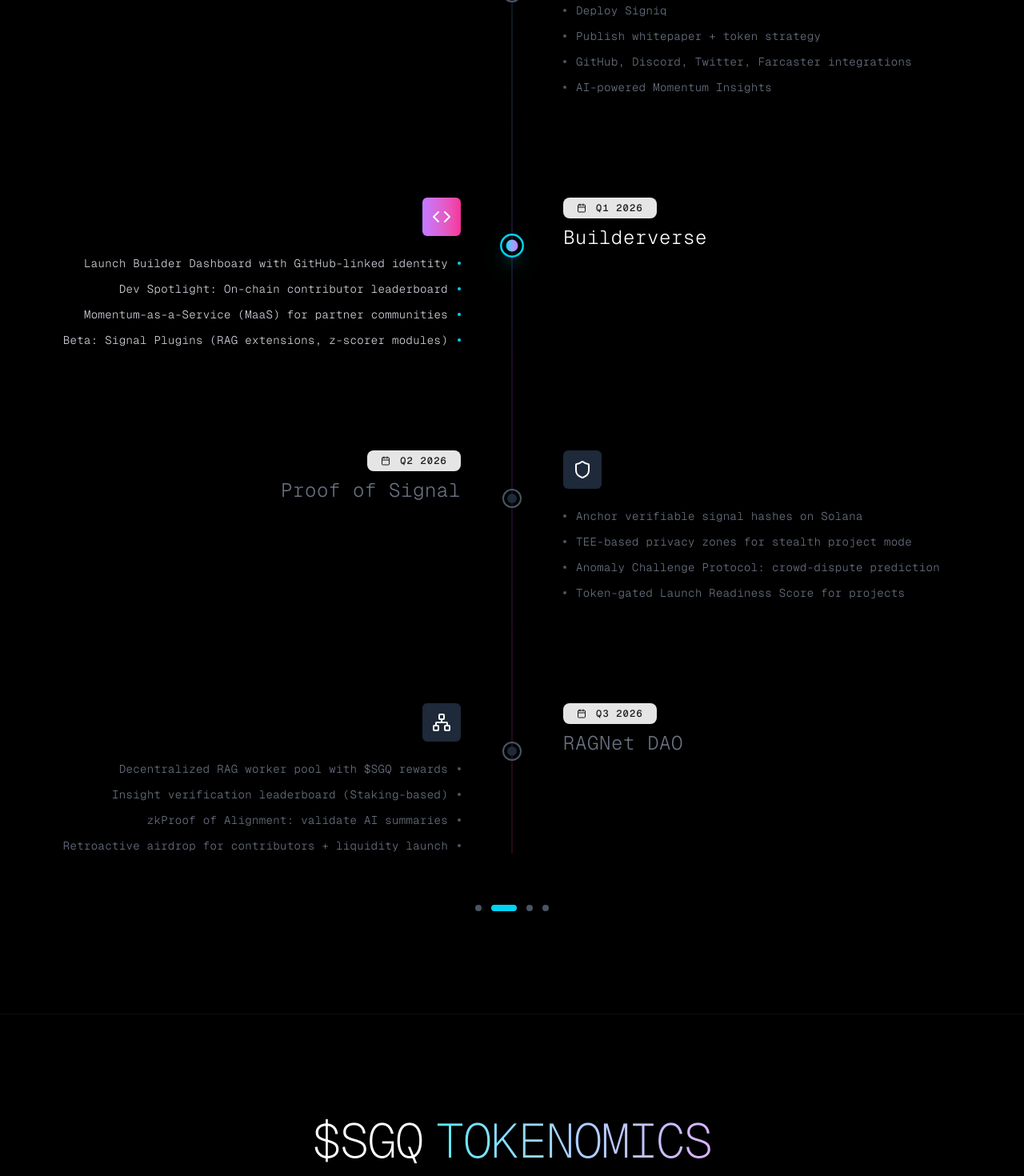
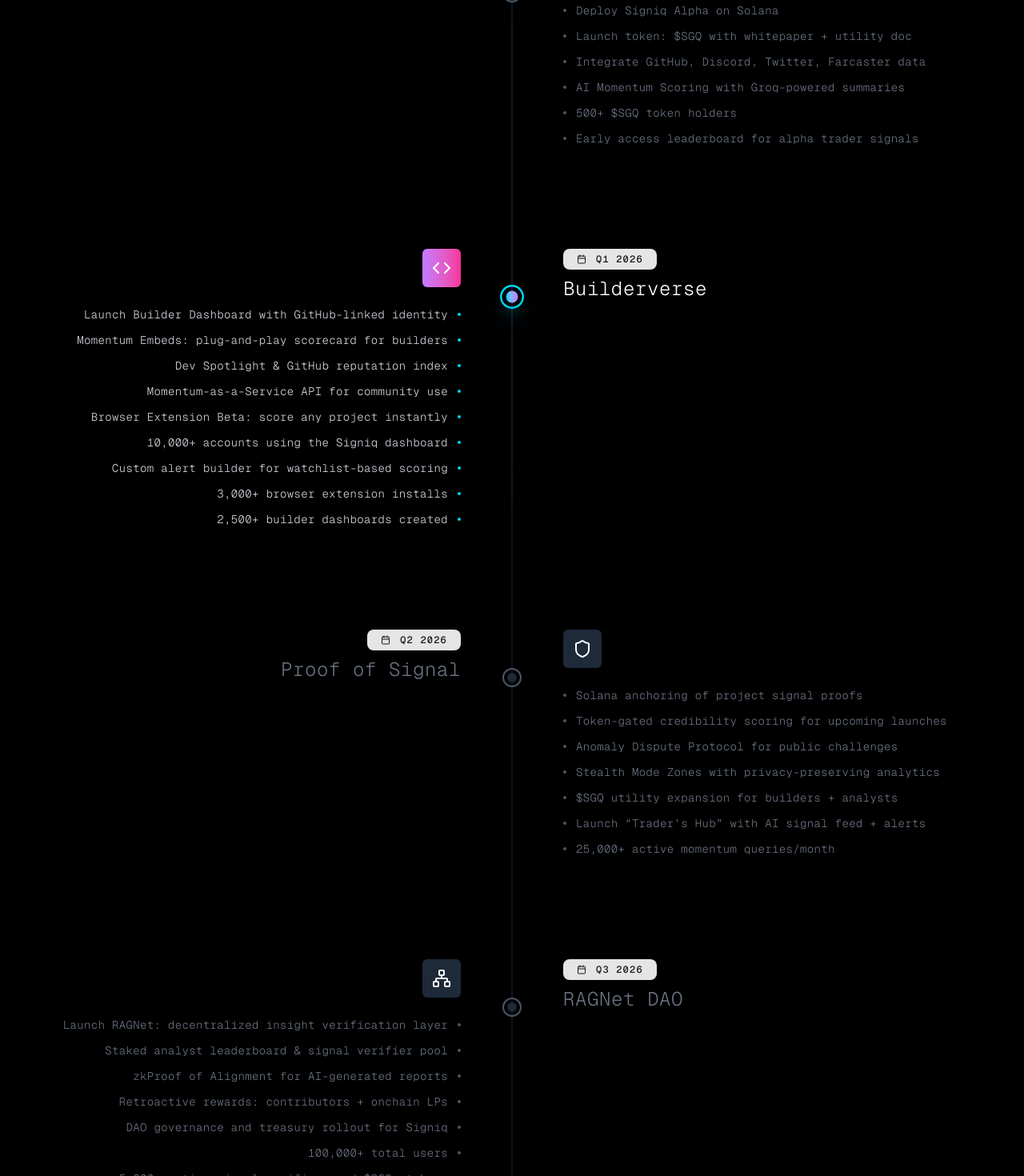
Before and after one commit to Shivansh-22866/unmilaankr, a Next.js app: page / in a window 1280 px wide. Shown: the part 4520-5990 px from the top of the page at 80% size. Built offline with nearby package versions, Linux system fonts and the light colour scheme.

Commit message:
Discord bot + roadmap integration

```diff
--- a/app/components/Dashboard.tsx
+++ b/app/components/Dashboard.tsx
@@ -429,7 +429,7 @@
                   />
                   <p className="text-xs text-gray-500 font-mono">
                     <a
-                      href="https://discord.com/oauth2/authorize?client_id=1381346538961506524"
+                      href="https://discord.com/oauth2/authorize?client_id=1381346538961506524&permissions=274877987840&integration_type=0&scope=bot+applications.commands"
                       target="_blank"
                       rel="noopener noreferrer"
                       className="text-cyan-400 hover:text-cyan-300 underline"
--- a/app/components/landing-page.tsx
+++ b/app/components/landing-page.tsx
@@ -240,10 +240,12 @@
     icon: <Rocket className="w-6 h-6" />,
     gradient: "from-cyan-400 to-blue-500",
     milestones: [
-        "Deploy Signiq",
-        "Publish whitepaper + token strategy",
-        "GitHub, Discord, Twitter, Farcaster integrations",
-        "AI-powered Momentum Insights",
+      "Deploy Signiq Alpha on Solana",
+      "Launch token: $SGQ with whitepaper + utility doc",
+      "Integrate GitHub, Discord, Twitter, Farcaster data",
+      "AI Momentum Scoring with Groq-powered summaries",
+      "500+ $SGQ token holders",
+      "Early access leaderboard for alpha trader signals"
     ],
   },
   {
@@ -253,9 +255,14 @@
     gradient: "from-purple-400 to-pink-500",
     milestones: [
       "Launch Builder Dashboard with GitHub-linked identity",
-        "Dev Spotlight: On-chain contributor leaderboard",
-        "Momentum-as-a-Service (MaaS) for partner communities",
-        "Beta: Signal Plugins (RAG extensions, z-scorer modules)",
+      "Momentum Embeds: plug-and-play scorecard for builders",
+      "Dev Spotlight & GitHub reputation index",
+      "Momentum-as-a-Service API for community use",
+      "Browser Extension Beta: score any project instantly",
+      "10,000+ accounts using the Signiq dashboard",
+      "Custom alert builder for watchlist-based scoring",
+      "3,000+ browser extension installs",
+      "2,500+ builder dashboards created"
     ],
   },
   {
@@ -264,10 +271,13 @@
     icon: <Shield className="w-6 h-6" />,
     gradient: "from-emerald-400 to-teal-500",
     milestones: [
-        "Anchor verifiable signal hashes on Solana",
-        "TEE-based privacy zones for stealth project mode",
-        "Anomaly Challenge Protocol: crowd-dispute prediction",
-        "Token-gated Launch Readiness Score for projects",
+      "Solana anchoring of project signal proofs",
+      "Token-gated credibility scoring for upcoming launches",
+      "Anomaly Dispute Protocol for public challenges",
+      "Stealth Mode Zones with privacy-preserving analytics",
+      "$SGQ utility expansion for builders + analysts",
+      "Launch “Trader’s Hub” with AI signal feed + alerts",
+      "25,000+ active momentum queries/month"
     ],
   },
   {
@@ -276,13 +286,19 @@
     icon: <Network className="w-6 h-6" />,
     gradient: "from-amber-400 to-orange-500",
     milestones: [
-        "Decentralized RAG worker pool with $SGQ rewards",
-        "Insight verification leaderboard (Staking-based)",
-        "zkProof of Alignment: validate AI summaries",
-        "Retroactive airdrop for contributors + liquidity launch",
+      "Launch RAGNet: decentralized insight verification layer",
+      "Staked analyst leaderboard & signal verifier pool",
+      "zkProof of Alignment for AI-generated reports",
+      "Retroactive rewards: contributors + onchain LPs",
+      "DAO governance and treasury rollout for Signiq",
+      "100,000+ total users",
+      "5,000+ active signal verifiers and $SGQ stakers",
+      "Launch DAO-curated “Top Signals” channel",
+      "Integrate with leading Solana Launchpads & DeFi protocols"
     ],
   },
 ];
+
 
   const tokenUtilities = [
     {
```
Lines whose indentation alone changed are shown as unchanged.
